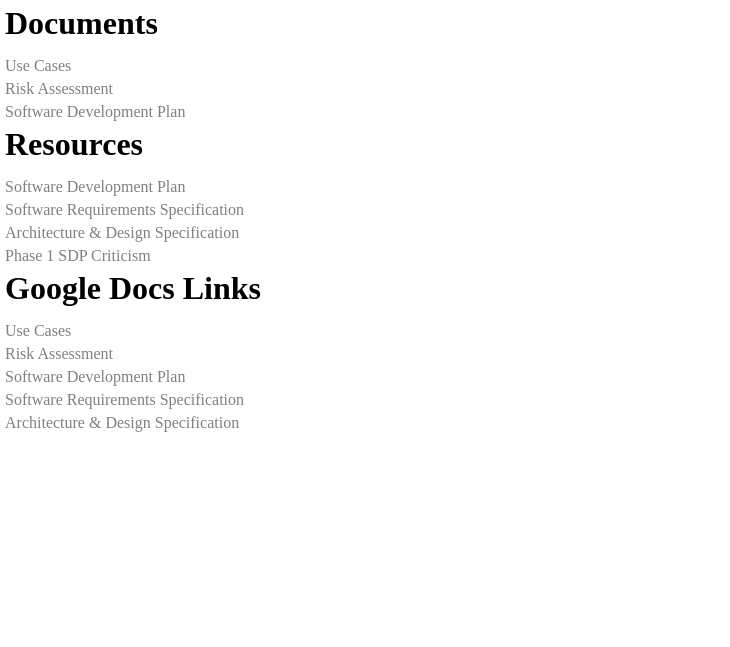
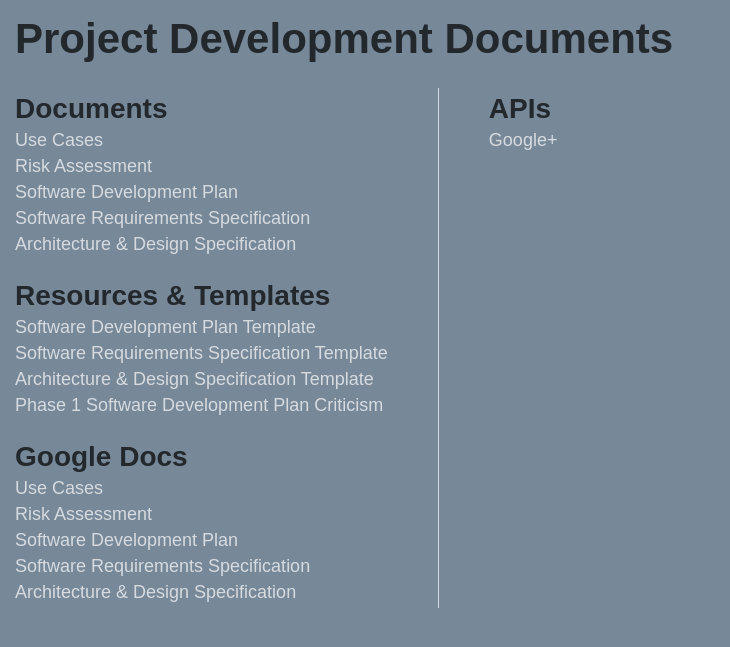
Before and after one commit to vkonen1/cmsc447, a PHP site: page /documents.html in a window 1280 px wide. Shown: the top 647 px of the page, without its empty margins (0-730 px from the left). Run offline with PHP 8.4, Linux system fonts and the light colour scheme.

Commit message:
Documents page styled and updated; Phase 2 documents added;

```diff
--- a/css/documents.css
+++ b/css/documents.css
@@ -1,20 +1,59 @@
 body {
-	margin: 5px;
+	background-color: #778899;
+	font-family: arial;
+	margin: 0;
+	padding: 15px;
 }
 
 h1 {
-	margin: 0 0 15px 0;
+	color: #23282d;
+	font-size: 42px;
+	margin: 0 0 25px 0;
 }
 
-p {
+.clear {
+	clear: both;
+}
+
+.phase {
+	float: left;
+	margin: 0 50px 0 0;
+	padding: 0 50px 0 0;
+	border-right: 1px solid #d6dbe0;
+}
+.phase-last {
+	margin: 0;
+	padding: 0;
+	border-right: none;
+}
+
+.phase-section {
+	margin: 0 0 25px 0;
+}
+.phase-section-last {
+	margin: 0;
+	padding: 0;
+}
+.phase-section > h2 {
+	color: #23282d;
+	font-size: 28px;
 	margin: 5px 0;
 }
-
-a {
-	color: gray;
+.phase-section > p {
+	color: #d6dbe0;
+	font-size: 18px;
+	margin: 5px 0;
+}
+.phase-section > p > a {
+	color: inherit;
 	text-decoration: none;
 }
-
-a:visited {
-	color: gray;
+.phase-section > p > a:active, .phase-section > p > a:focus {
+	outline: 0;
 }
+.phase-section > p > a:hover {
+	color: #23282d !important;
+}
+.phase-section > p > a:visited {
+	color: inherit;
+}
--- a/documents.html
+++ b/documents.html
@@ -5,20 +5,38 @@
 		<link rel="stylesheet" type="text/css" href="css/documents.css" />
 	</head>
 	<body>
-		<h1>Documents</h1>
+		<h1>Project Development Documents</h1>
+		<div class="clear"></div>
+		<div id="planning" class="phase">
+			<div class="phase-section">
+				<h2>Documents</h2>
 				<p><a href="documents/use_cases.pdf">Use Cases</a></p>
 				<p><a href="documents/risk_assessment.pdf">Risk Assessment</a></p>
 				<p><a href="documents/software_development_plan.pdf">Software Development Plan</a></p>
-		<h1>Resources</h1>
-		<p><a href="resources/SDP.html">Software Development Plan</a></p>
-		<p><a href="resources/SRS.html">Software Requirements Specification</a></p>
-		<p><a href="resources/SSDD.html">Architecture &amp; Design Specification</a></p>
-		<p><a href="resources/sdp_criticism.html">Phase 1 SDP Criticism</a></p>
-		<h1>Google Docs Links</h1>
+				<p><a href="documents/software_requirements_specification.pdf">Software Requirements Specification</a></p>
+				<p><a href="documents/architecture_design_specification.pdf">Architecture &amp; Design Specification</a></p>
+			</div>
+			<div class="phase-section">
+				<h2>Resources &amp; Templates</h2>
+				<p><a href="resources/SDP.html">Software Development Plan Template</a></p>
+				<p><a href="resources/SRS.html">Software Requirements Specification Template</a></p>
+				<p><a href="resources/SSDD.html">Architecture &amp; Design Specification Template</a></p>
+				<p><a href="resources/sdp_criticism.html">Phase 1 Software Development Plan Criticism</a></p>
+			</div>
+			<div class="phase-section phase-section-last">
+				<h2>Google Docs</h2>
 				<p><a href="https://docs.google.com/document/d/1SnS4pWPN6k5dDBhULACOjZSinpyAUc6-MKolSGrViMQ/edit" target="_blank">Use Cases</a></p>
 				<p><a href="https://docs.google.com/document/d/1nYFHPtr_CqcDN3tgRYSe1nZEMydXccn_k35aaK2IIpQ/edit" target="_blank">Risk Assessment</a></p>
 				<p><a href="https://docs.google.com/document/d/1X8XJ7Yn67EZ1fCpR2lLVoZpjivzxeXf_9n0PA0NGhaQ/edit" target="_blank">Software Development Plan</a></p>
 				<p><a href="https://docs.google.com/document/d/1QbZrNLWi9T391-R3INxklEyzbItwqy-VH67QGj0o0_w/edit" target="_blank">Software Requirements Specification</a></p>
 				<p><a href="https://docs.google.com/document/d/1QP0iSE0N8VzNWCWBZqMuJUeIrkxXtM-DAQP3BoTfXC0/edit" target="_blank">Architecture &amp; Design Specification</a></p>
+			</div>
+		</div>
+		<div id="construction" class="phase phase-last">
+			<div class="phase-section phase-section-last">
+				<h2>APIs</h2>
+				<p><a href="https://developers.google.com/+/web/api/rest/#api" target="_blank">Google+</a></p>
+			</div>
+		</div>
 	</body>
 </html>
```
Also changed, not shown: 3 other files. Lines whose indentation alone changed are shown as unchanged.
